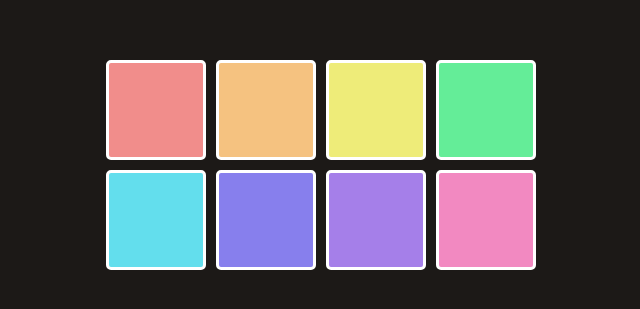
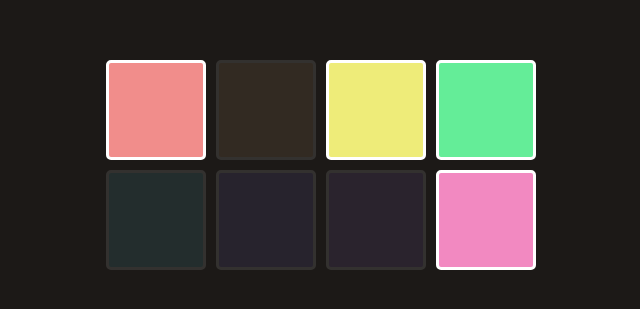
Before and after one commit to mourice-dev/Scrimba-app-typescript-React, a React (Vite) app: page / in a window 1280 px wide. Shown: the part 245-554 px from the top of the page, without its empty margins (319-959 px from the left). Built offline with nearby package versions, Linux system fonts and the light colour scheme.

Commit message:
Add Padz component for individual pad buttons; update Buttons component to use Padz and adjust styling in CSS.

```diff
--- a/components/Buttons.tsx
+++ b/components/Buttons.tsx
@@ -2,23 +2,20 @@
 
 import React from "react";
 import { Pads } from "../src/assets/Datas/Pads";
+import Padz from "./Padz"
 
 export default function Buttons() {
-  const [pads, setPads] = React.useState(Pads);
+  const [pads] = React.useState(Pads);
 
-  const buttonElements = pads.map((pad) => (
-    <button
-      style={{ backgroundColor: pad.color }}
-      key={pad.id}
-      title={`Pad ${pad.id}`}
-      aria-label={`Pad ${pad.id}`}
-    ></button>
-  ));
+  const buttonElements = pads.map((pad) => {
+    return <Padz key={pad.id} color={pad.color} id={pad.id} on={pad.on} />;
+  });
 
-    return (
-
+  return (
     <main>
-      <div className='pad-container'>{buttonElements}</div>
+      <div className='pad-container'>
+        {buttonElements}
+      </div>
     </main>
   );
 }
--- /dev/null
+++ b/components/Padz.tsx
@@ -0,0 +1,25 @@
+/** @format */
+
+import React from "react";
+
+type PadzProps = {
+  id: number;
+  color: string;
+  on: boolean;
+};
+
+export default function Padz(props: PadzProps) {
+  const [onButton, setOnButton] = React.useState(props.on);
+
+  function toggleTrack() {
+    setOnButton((previousOn) => !previousOn);
+  }
+  return (
+    <button
+      onClick={toggleTrack}
+      title={`Pad ${props.id}`}
+      aria-label={`Pad ${props.id}`}
+      style={{ backgroundColor: props.color }}
+      className={onButton ? "on" : "off"}></button>
+  );
+}
--- a/index.css
+++ b/index.css
@@ -238,4 +238,6 @@ body {
 .minus {
     margin-right: -20px;
     z-index: 1;
+} button.on {
+    opacity: 1;
 }
--- a/src/index.css
+++ b/src/index.css
@@ -395,3 +395,10 @@ button {
     cursor: pointer;
 
 }
+button.on {
+    opacity: 1;
+}
+
+button.off {
+    opacity: 0.1;
+}
```
